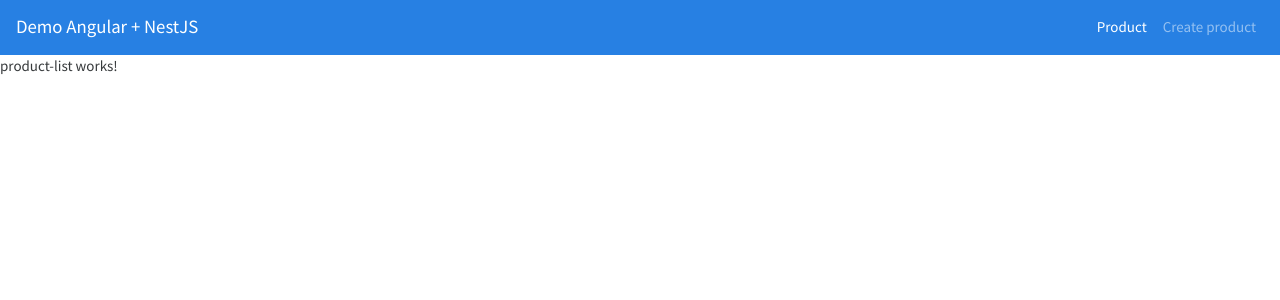
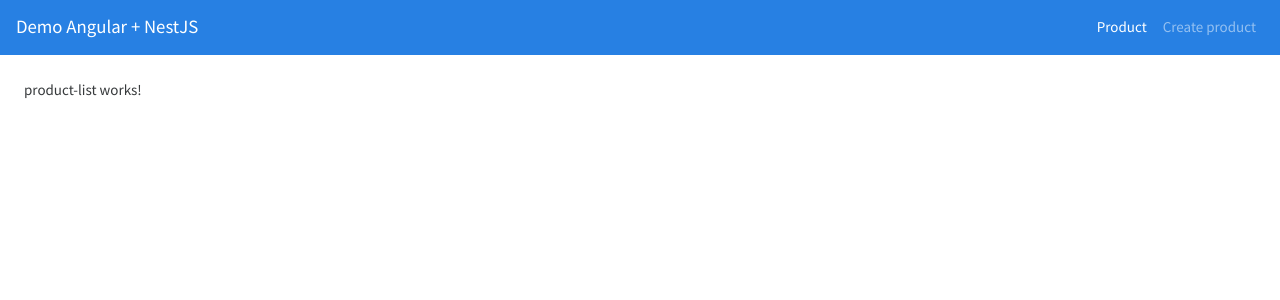
Before and after one commit to frizio/demo-nest-angular-frontend, an Angular app: page / in a window 1280 px wide. Shown: the top 300 px of the page. Built offline with nearby package versions, Linux system fonts and the light colour scheme; no server answers.

Commit message:
Add padding (no container) around router-outlet

```diff
--- a/src/app/app.component.html
+++ b/src/app/app.component.html
@@ -1,2 +1,5 @@
 <app-navbar></app-navbar>
-<router-outlet></router-outlet>
+
+<div class="p-4">
+  <router-outlet></router-outlet>
+</div>
```
